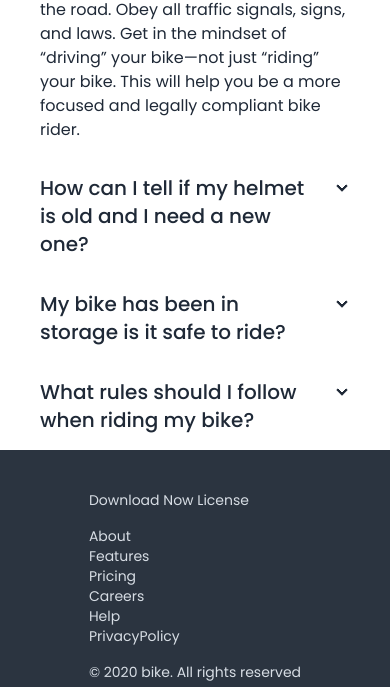
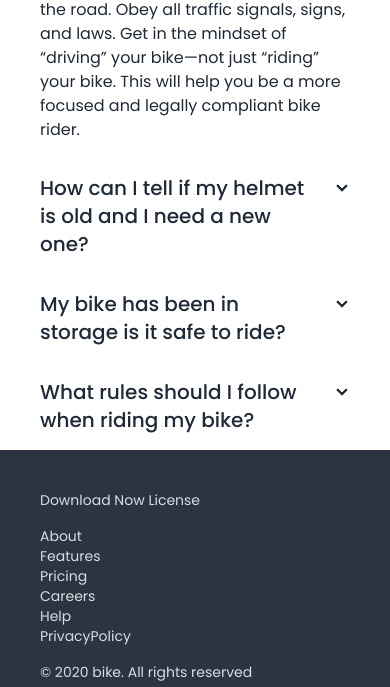
Before and after one commit to nawab25/Biker-Zone, a plain HTML site: page index.html in a window 390 px wide. Shown: the part 4906-5593 px from the top of the page. Drawn offline with nearby package versions, Linux system fonts and the light colour scheme.

Commit message:
fixed some space problems

```diff
--- a/index.html
+++ b/index.html
@@ -340,15 +340,15 @@
     </section>
   </main>
   <footer class="footer p-10 bg-neutral text-neutral-content">
-    <div class="container mx-auto flex flex-col md:flex-row items-center justify-around">
+    <div class="container mx-auto flex flex-col md:flex-row md:items-center items-start justify-around">
       <aside class="md:space-y-6 space-y-4">
         <span>Download Now</span> <span>License</span>
         <ul class="flex flex-col md:flex-row">
-          <li><a class="md:mr-5 mb-10" href="#">About</a></li>
-          <li><a class="md:mr-5 mb-5" href="#">Features</a></li>
-          <li><a class="md:mr-5 mb-5" href="#">Pricing</a></li>
-          <li><a class="md:mr-5 mb-5" href="#">Careers</a></li>
-          <li><a class="md:mr-5 mb-5" href="#">Help</a></li>
+          <li><a class="md:mr-5 pb-4" href="#">About</a></li>
+          <li><a class="md:mr-5 pb-4" href="#">Features</a></li>
+          <li><a class="md:mr-5 pb-4" href="#">Pricing</a></li>
+          <li><a class="md:mr-5 pb-4" href="#">Careers</a></li>
+          <li><a class="md:mr-5 pb-4" href="#">Help</a></li>
           <li><a class="md:mr-5" href="#">PrivacyPolicy</a></li>
         </ul>
         <p>&copy; 2020 bike. All rights reserved</p>
```
